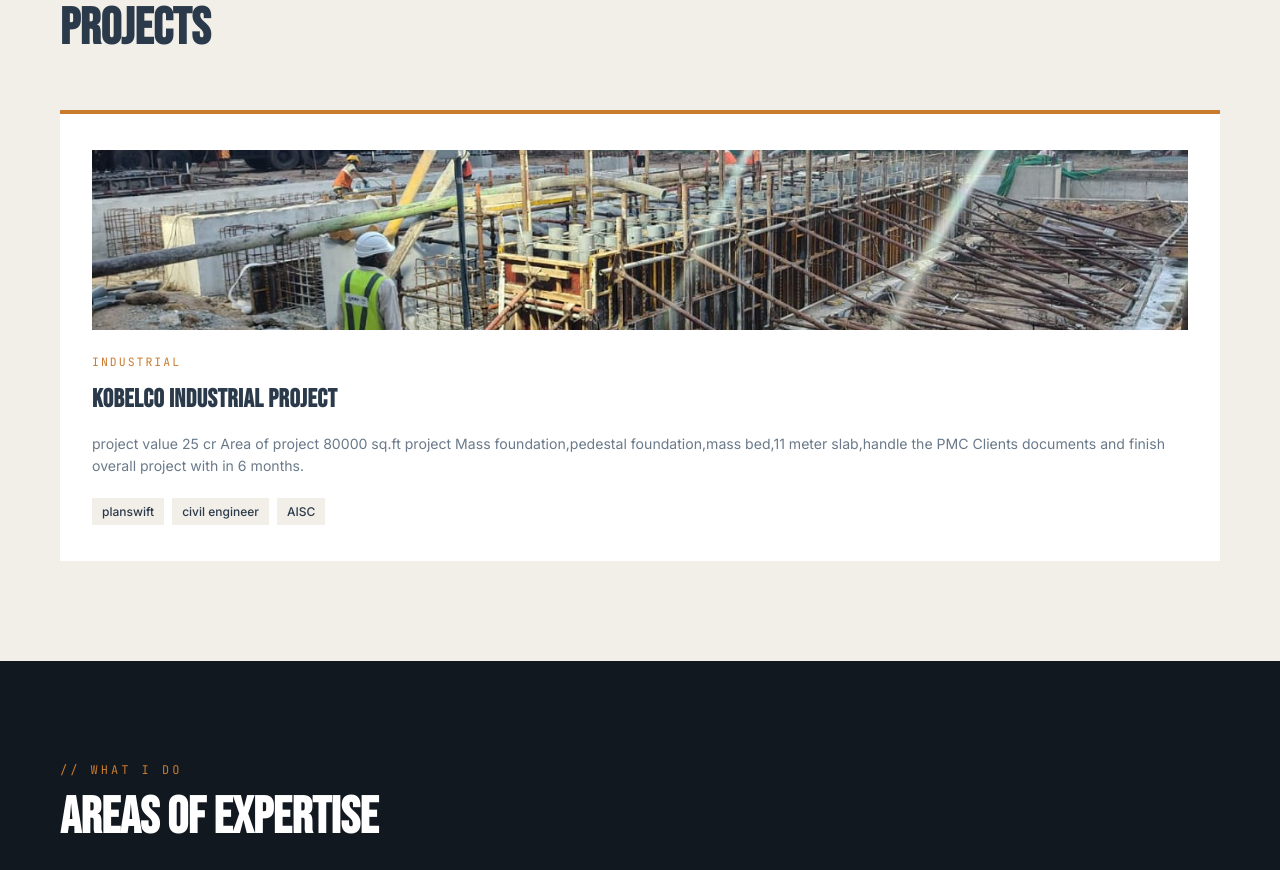
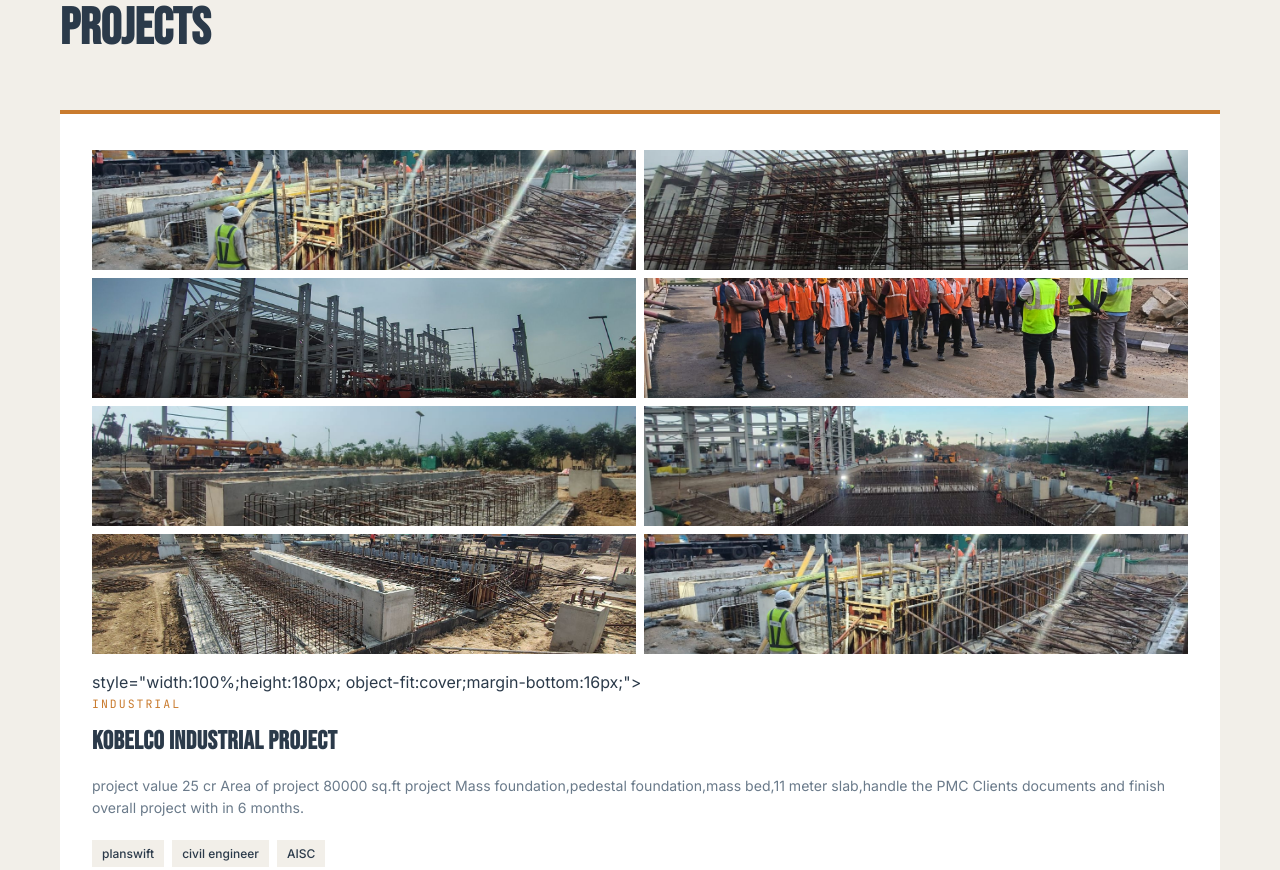
Before and after one commit to sarulbaskar3149-maker/portfolio, a plain HTML site: page index.html in a window 1280 px wide. Shown: the part 1600-2470 px from the top of the page. Drawn offline with Linux system fonts and the light colour scheme.

Commit message:
Update index.html

```diff
--- a/index.html
+++ b/index.html
@@ -433,7 +433,16 @@
   <div class="projects-grid">
 
     <div class="project-card">
-      <img src="1.jpeg"
+     <div style="display:grid;grid-template-columns:1fr 1fr;gap:8px;margin-bottom:16px;">
+  <img src="1.jpeg" style="width:100%;height:120px;object-fit:cover;">
+  <img src="2.jpeg" style="width:100%;height:120px;object-fit:cover;">
+  <img src="3.jpeg" style="width:100%;height:120px;object-fit:cover;">
+  <img src="4.jpeg" style="width:100%;height:120px;object-fit:cover;">
+  <img src="5.jpeg" style="width:100%;height:120px;object-fit:cover;">
+  <img src="6.jpeg" style="width:100%;height:120px;object-fit:cover;">
+  <img src="7.jpeg" style="width:100%;height:120px;object-fit:cover;">
+  <img src="8.jpeg" style="width:100%;height:120px;object-fit:cover;">
+</div>
 style="width:100%;height:180px;
 object-fit:cover;margin-bottom:16px;">
       <p class="project-type">Industrial</p>
```
